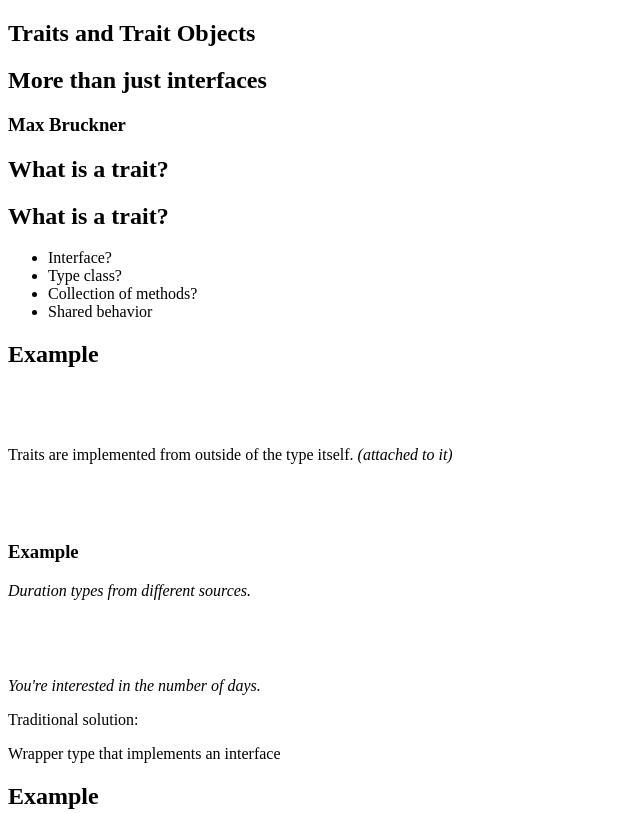
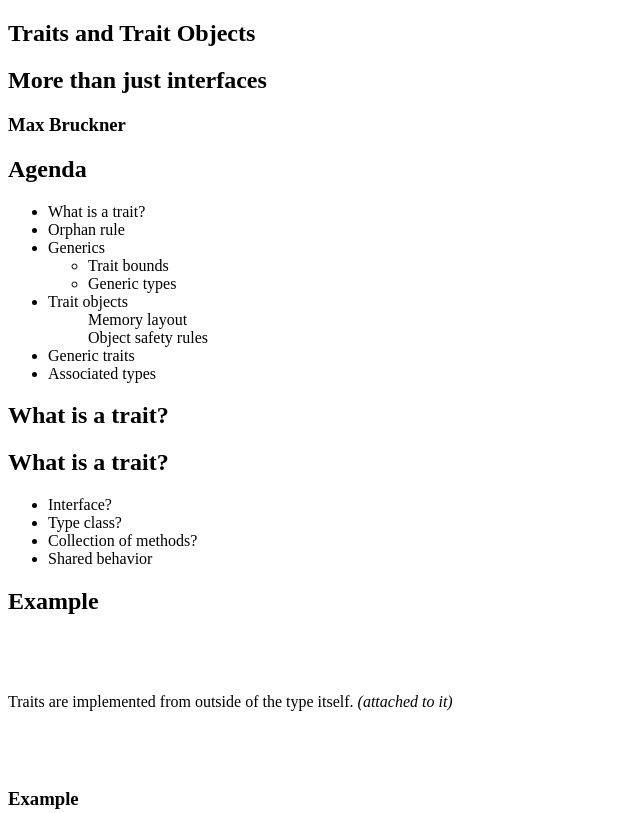
Before and after one commit to FSMaxB/Rust-Community-Stuttgart-Traits_and_Trait_Objects, a website built with Vite: page index.html in a window 1280 px wide. Shown: the top 813 px of the page, without its empty margins (0-640 px from the left). Built offline with nearby package versions, Linux system fonts and the light colour scheme; what reveal.js would draw is missing.

Commit message:
Agenda slide

```diff
--- a/index.html
+++ b/index.html
@@ -13,6 +13,25 @@
 					<h1>Traits and Trait Objects</h1>
 					<h2>More than just interfaces</h2>
 					<h3>Max Bruckner</h3>
+				</section>
+				<section>
+					<h2>Agenda</h2>
+					<ul>
+						<li>What is a trait?</li>
+						<li>Orphan rule</li>
+						<li>Generics
+							<ul>
+								<li>Trait bounds</li>
+								<li>Generic types</li>
+							</ul>
+						</li>
+						<li>Trait objects
+							<ul>Memory layout</ul>
+							<ul>Object safety rules</ul>
+						</li>
+						<li>Generic traits</li>
+						<li>Associated types</li>
+					</ul>
 				</section>
 				<section>
 					<section>
```
